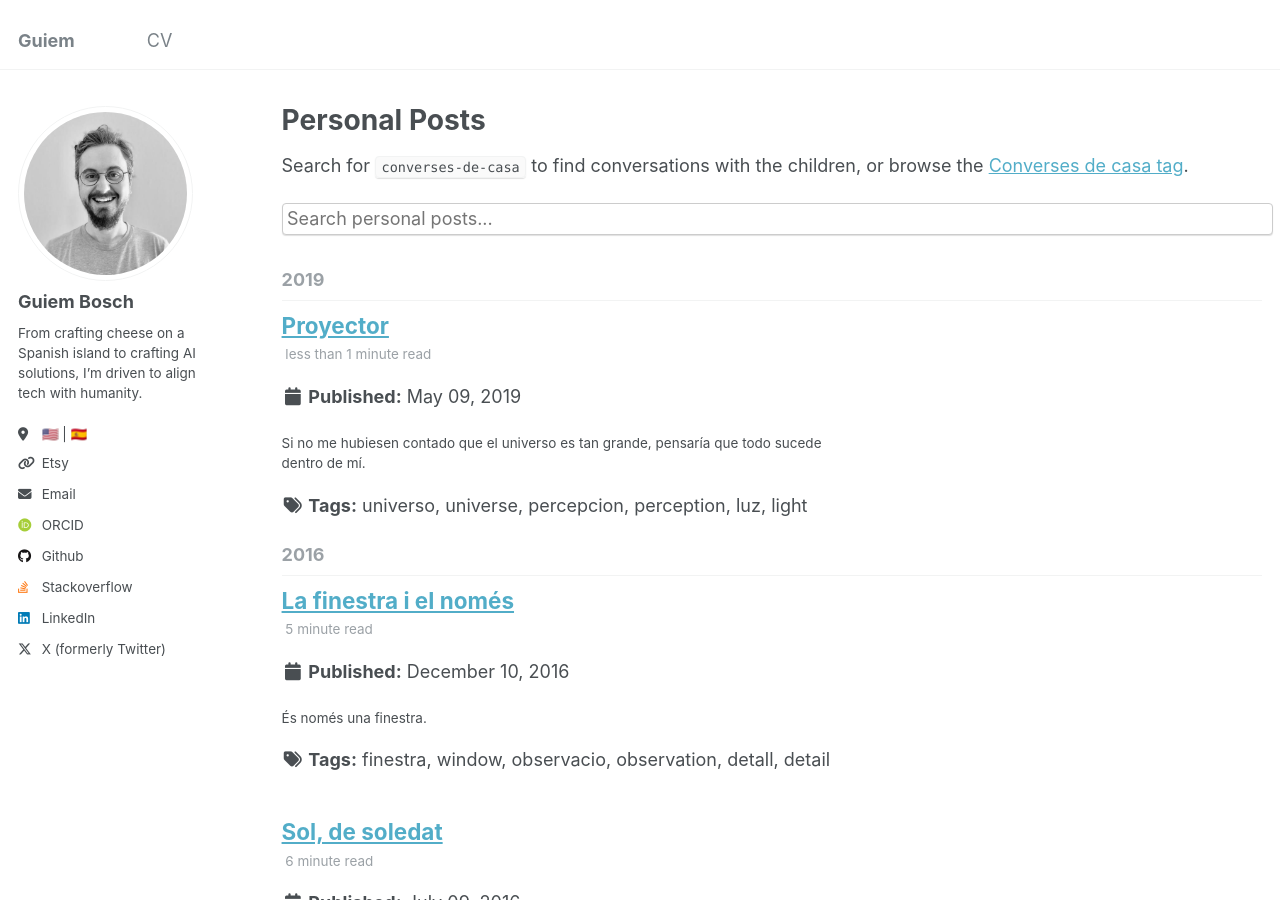
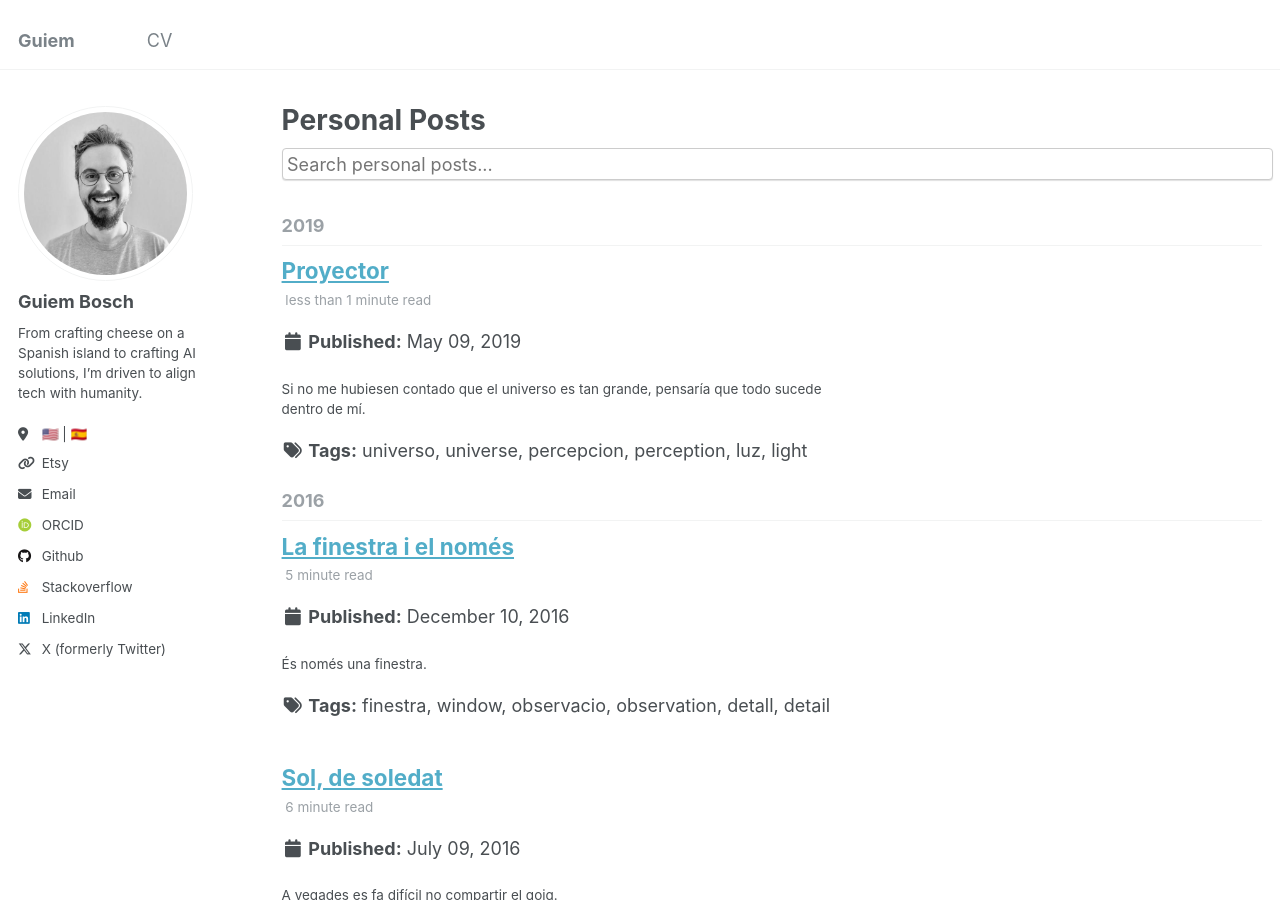
Before and after one commit to guiem/guiem.github.io, a Jekyll site: the page built from _pages/year-archive-personal.md, in a window 1280 px wide and 900 px high. Built offline with Jekyll 4.4.1, drawn with Linux system fonts in a browser that asks for light colours; some web fonts are replaced.

Commit message:
Remove Converses de casa search instructions from personal archive

```diff
--- a/_pages/year-archive-personal.md
+++ b/_pages/year-archive-personal.md
@@ -6,5 +6,3 @@ author_profile: true
 filter_category: personal
 personal_search: true
 ---
-
-Search for `converses-de-casa` to find conversations with the children, or browse the [Converses de casa tag]({{ '/tags/#converses-de-casa' | relative_url }}).
```
